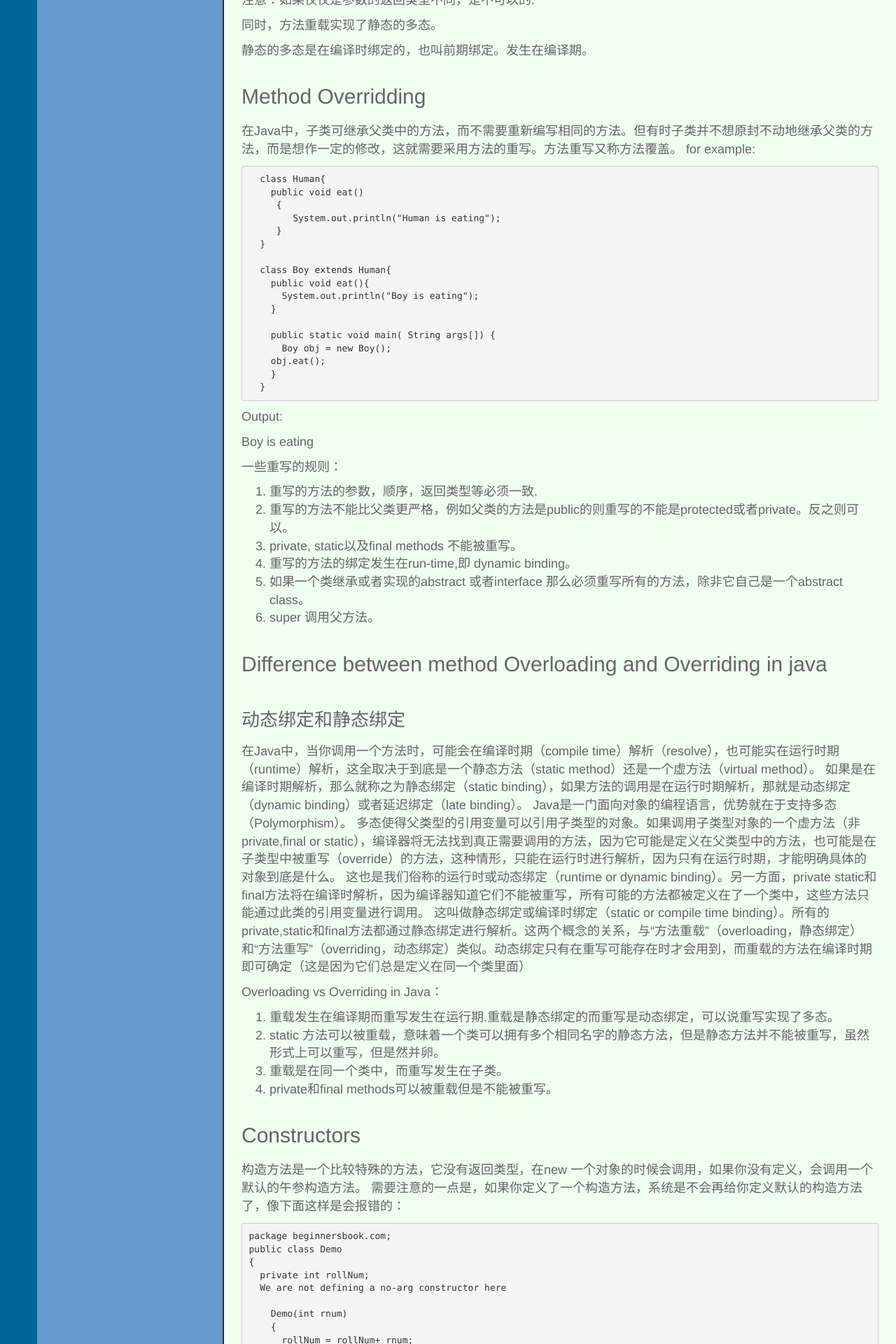
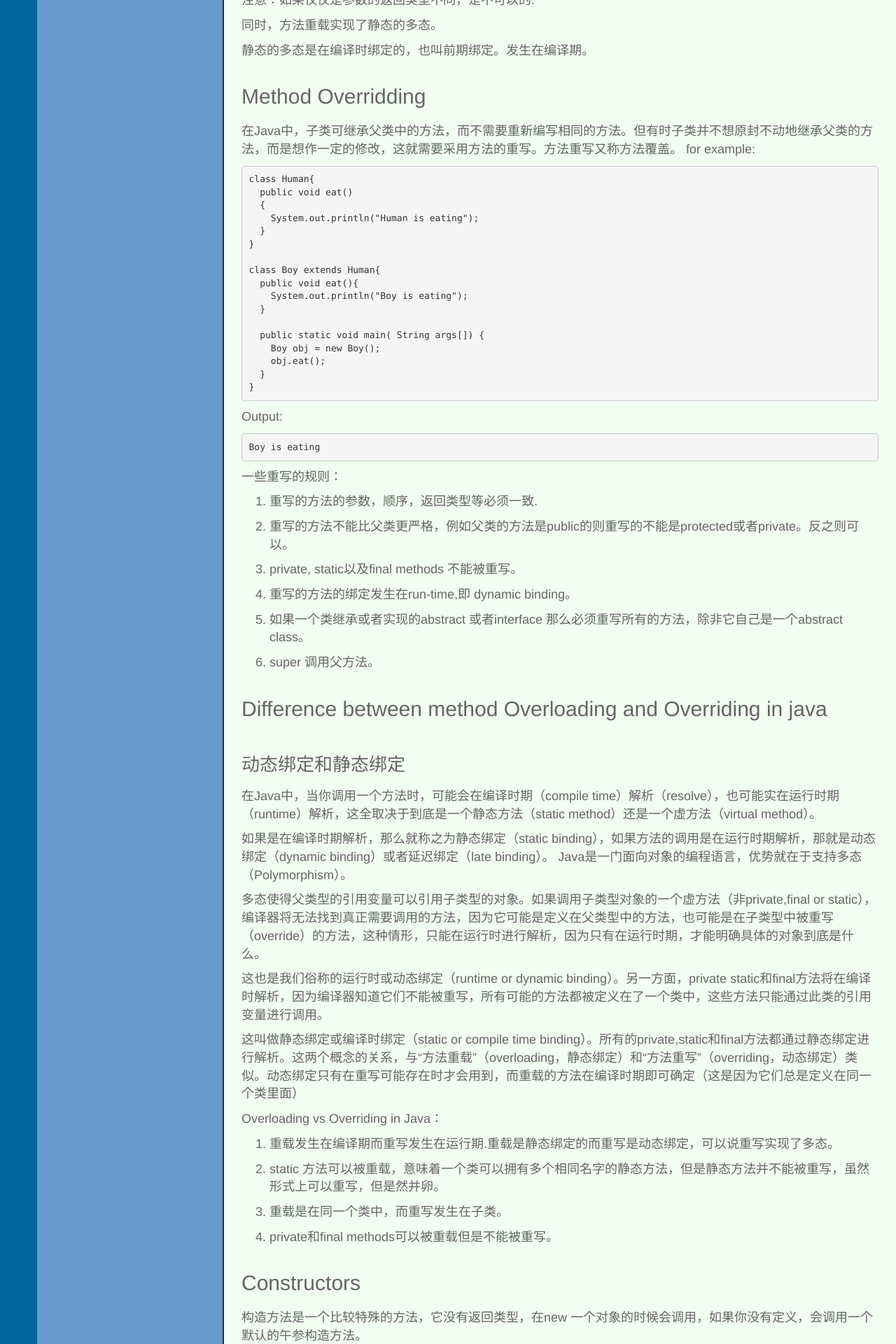
Before and after one commit to llx1105/llx1105.github.io, a Jekyll site: the page built from _posts/技术/2016-04-08-OOPS-concepst-in-java.md, in a window 1280 px wide. Shown: the part 421-2341 px from the top of the page at 70% size. Built offline with Jekyll 4.4.1, drawn with Linux system fonts in a browser that asks for light colours; nearby versions of some CDN libraries; library files that are not in the unit come from our copies; Markdown is read by kramdown in place of the engine named in the settings; some of the changed text lies outside the part shown.

Commit message:
fix style of oop

````diff
--- a/_posts/技术/2016-04-08-OOPS-concepst-in-java.md
+++ b/_posts/技术/2016-04-08-OOPS-concepst-in-java.md
@@ -25,56 +25,74 @@ keywords: Java oop
   在Java中，子类可继承父类中的方法，而不需要重新编写相同的方法。但有时子类并不想原封不动地继承父类的方法，而是想作一定的修改，这就需要采用方法的重写。方法重写又称方法覆盖。
   for example:
 
-  ```
-  class Human{
-    public void eat()
-     {
-        System.out.println("Human is eating");
-     }
+```
+class Human{
+  public void eat()
+  {
+    System.out.println("Human is eating");
+  }
+}
+
+class Boy extends Human{
+  public void eat(){
+    System.out.println("Boy is eating");
   }
 
-  class Boy extends Human{
-    public void eat(){
-      System.out.println("Boy is eating");
-    }
-
-    public static void main( String args[]) {
-      Boy obj = new Boy();
+  public static void main( String args[]) {
+    Boy obj = new Boy();
     obj.eat();
-    }
   }
+}
 ```
 
 Output:
 
+```
 Boy is eating
+```
 
 一些重写的规则：
+
   1. 重写的方法的参数，顺序，返回类型等必须一致.
+
   2. 重写的方法不能比父类更严格，例如父类的方法是public的则重写的不能是protected或者private。反之则可以。
+
   3. private, static以及final methods 不能被重写。
+
   4. 重写的方法的绑定发生在run-time,即 dynamic binding。
+
   5. 如果一个类继承或者实现的abstract 或者interface 那么必须重写所有的方法，除非它自己是一个abstract class。
+
   6. super 调用父方法。
 
 ##Difference between method Overloading and Overriding in java
 
 ###动态绑定和静态绑定
   在Java中，当你调用一个方法时，可能会在编译时期（compile time）解析（resolve），也可能实在运行时期（runtime）解析，这全取决于到底是一个静态方法（static method）还是一个虚方法（virtual method）。
-如果是在编译时期解析，那么就称之为静态绑定（static binding），如果方法的调用是在运行时期解析，那就是动态绑定（dynamic binding）或者延迟绑定（late binding）。
+
+  如果是在编译时期解析，那么就称之为静态绑定（static binding），如果方法的调用是在运行时期解析，那就是动态绑定（dynamic binding）或者延迟绑定（late binding）。
 Java是一门面向对象的编程语言，优势就在于支持多态（Polymorphism）。
-多态使得父类型的引用变量可以引用子类型的对象。如果调用子类型对象的一个虚方法（非private,final or static），编译器将无法找到真正需要调用的方法，因为它可能是定义在父类型中的方法，也可能是在子类型中被重写（override）的方法，这种情形，只能在运行时进行解析，因为只有在运行时期，才能明确具体的对象到底是什么。
+
+  多态使得父类型的引用变量可以引用子类型的对象。如果调用子类型对象的一个虚方法（非private,final or static），编译器将无法找到真正需要调用的方法，因为它可能是定义在父类型中的方法，也可能是在子类型中被重写（override）的方法，这种情形，只能在运行时进行解析，因为只有在运行时期，才能明确具体的对象到底是什么。
+
   这也是我们俗称的运行时或动态绑定（runtime or dynamic binding）。另一方面，private static和final方法将在编译时解析，因为编译器知道它们不能被重写，所有可能的方法都被定义在了一个类中，这些方法只能通过此类的引用变量进行调用。
+
   这叫做静态绑定或编译时绑定（static or compile time binding）。所有的private,static和final方法都通过静态绑定进行解析。这两个概念的关系，与“方法重载”（overloading，静态绑定）和“方法重写”（overriding，动态绑定）类似。动态绑定只有在重写可能存在时才会用到，而重载的方法在编译时期即可确定（这是因为它们总是定义在同一个类里面）
 
 Overloading vs Overriding in Java：
+
 1. 重载发生在编译期而重写发生在运行期.重载是静态绑定的而重写是动态绑定，可以说重写实现了多态。
+
 2. static 方法可以被重载，意味着一个类可以拥有多个相同名字的静态方法，但是静态方法并不能被重写，虽然形式上可以重写，但是然并卵。
+
 3. 重载是在同一个类中，而重写发生在子类。
+
 4. private和final methods可以被重载但是不能被重写。
 
 ##Constructors
+
 构造方法是一个比较特殊的方法，它没有返回类型，在new 一个对象的时候会调用，如果你没有定义，会调用一个默认的午参构造方法。
+
 需要注意的一点是，如果你定义了一个构造方法，系统是不会再给你定义默认的构造方法了，像下面这样是会报错的：
 
 ```
@@ -106,6 +124,7 @@ problem:The constructor Demo() is undefined
 ```
 
 另外，构造方法只能重载，不能重写，因为子类怎么重写，名字都不一样了。
+
 interface没有构造方法。
 
 ##private constructor
````
Also changed, not shown: _posts/技术/2016-02-26-angular-ng-if.md (added, +7 -0 lines).
